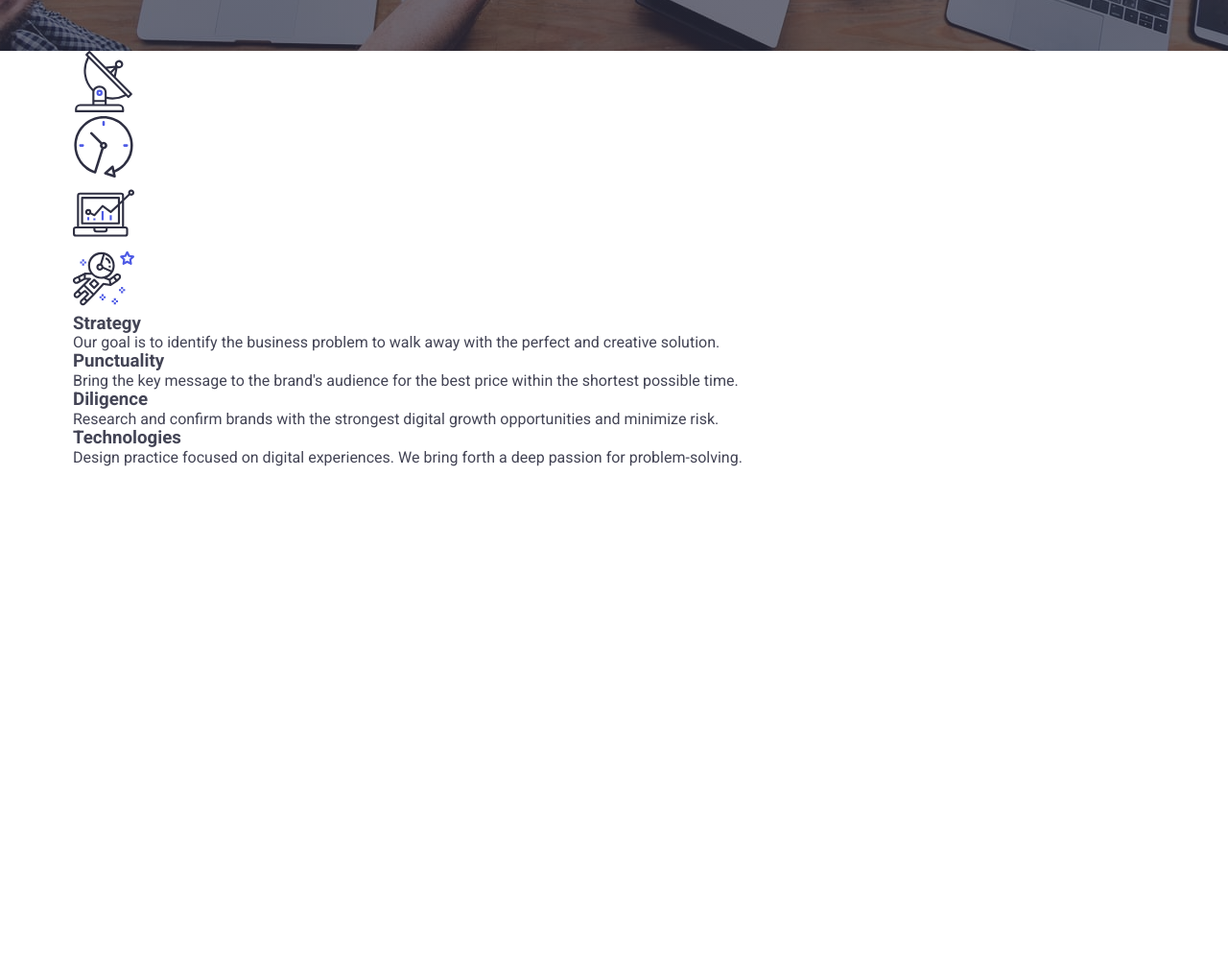
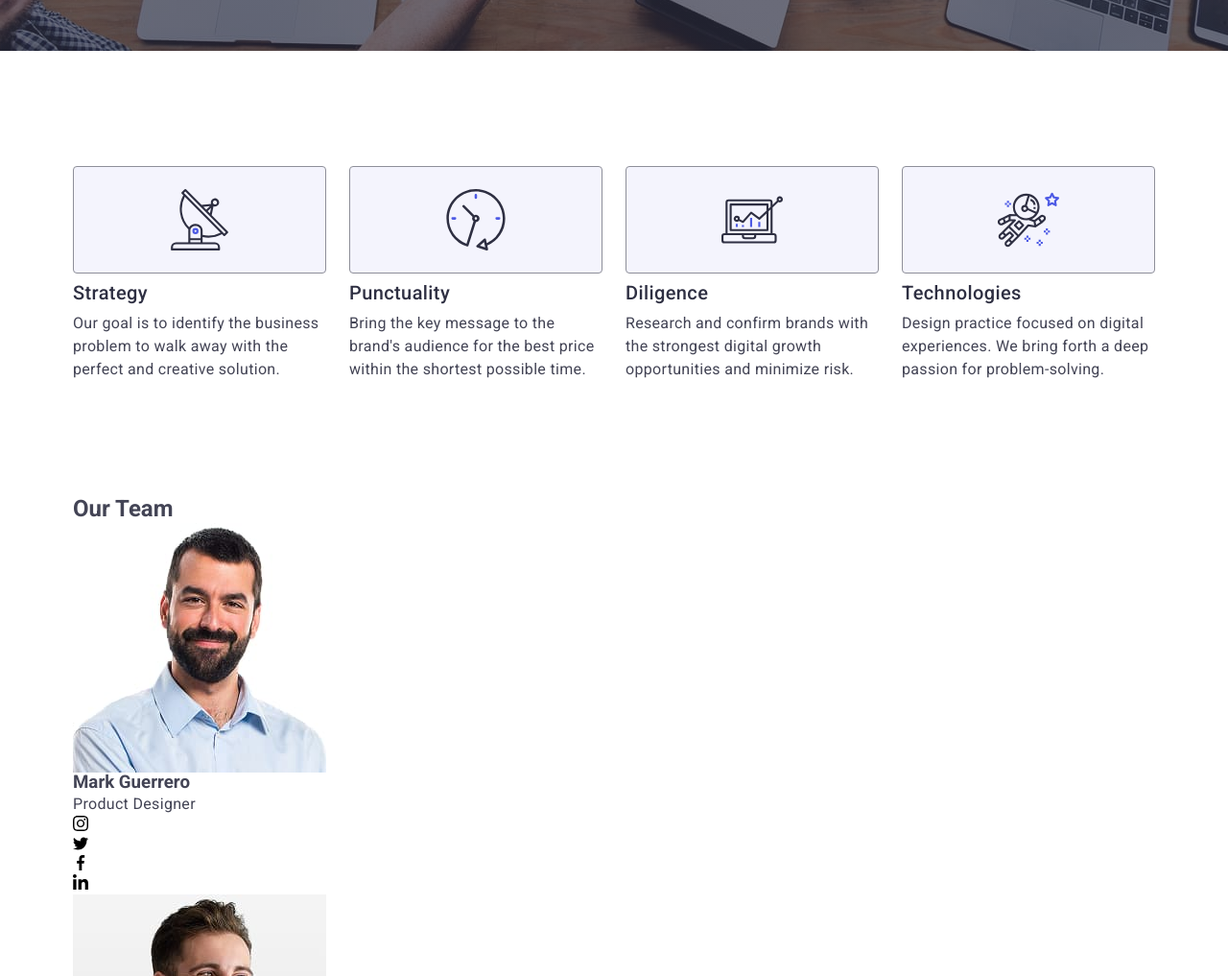
Before and after one commit to Gurin5193/goit-markup-hw-06, a plain HTML site: page index.html in a window 1280 px wide. Shown: the part 620-1637 px from the top of the page at 96% size. Before the commit the page ends 1106 px from the top, so only its background shows below. Drawn offline with nearby package versions, Linux system fonts and the light colour scheme.

Commit message:
add section text add changes images

```diff
--- a/css/styles-old.css
+++ b/css/styles-old.css
@@ -1,6 +1,6 @@
 /*Загалні стилі*/
 
-.title-headline {
+.text-title-headline {
   margin-bottom: 72px;
   font-size: 36px;
   line-height: 1.11;
@@ -28,41 +28,6 @@
 
 .svg {
   fill: #f4f4fd;
-}
-
-/*Section 2 Text*/
-
-.section-text {
-  padding: 120px 0;
-}
-
-.list-text {
-  display: flex;
-  gap: 24px;
-}
-
-.item-text {
-  flex-basis: calc((100% - 72px) / 4);
-}
-
-.list-icon-text {
-  display: flex;
-  gap: 24px;
-}
-
-.item-icon-text {
-  flex-basis: calc((100% - 72px) / 4);
-}
-
-.text-icon-wrapper {
-  margin-bottom: 8px;
-  border: 1px solid #8e8f99;
-  border-radius: 4px;
-  background-color: #f4f4fd;
-  height: 112px;
-  justify-content: center;
-  display: flex;
-  align-items: center;
 }
 
 /*Section 3 Team*/
--- a/css/styles.css
+++ b/css/styles.css
@@ -181,7 +181,7 @@ button {
     color: #404bbf;
   }
 
-  .contacts {
+  .contacts-header {
     margin-left: auto;
     font-style: normal;
     display: block;
@@ -436,7 +436,7 @@ button {
   background-color: #404bbf;
 }
 
-/*-----Section-1-Effective-solutios-tablet-----*/
+/*-----Effective-solutios tablet-----*/
 
 @media screen and (min-width: 768px) {
   .section-solutions {
@@ -449,10 +449,18 @@ button {
       ),
       url("../images/office-background/office-tab@1x.jpg");
   }
+
+  .title-heading {
+    max-width: 496px;
+    font-weight: 700;
+    font-size: 56px;
+    line-height: 1.07;
+    margin-bottom: 36px;
+  }
 }
 
 @media screen and (min-width: 768px) and (min-resolution: 192dpi) {
-  .hero-section {
+  .section-solutions {
     background-image: linear-gradient(
         rgba(46, 47, 66, 0.7),
         rgba(46, 47, 66, 0.7)
@@ -460,16 +468,7 @@ button {
       url("../images/office-background/office-tab@2x.jpg");
   }
 }
-
-.title-heading {
-  max-width: 496px;
-  font-weight: 700;
-  font-size: 56px;
-  line-height: 1.07;
-  margin-bottom: 36px;
-}
-
-/*-----Section-1-Effective-solutios-desktop-----*/
+/*-----Effective-solutios desktop-----*/
 
 @media screen and (min-width: 1158px) {
   .section-solutions {
@@ -481,6 +480,10 @@ button {
         rgba(46, 47, 66, 0.7)
       ),
       url("../images/office-background/office-desk@1x.jpg");
+  }
+
+  .title-heading {
+    margin-bottom: 48px;
   }
 }
 
@@ -494,8 +497,99 @@ button {
   }
 }
 
-.title-heading {
-  margin-bottom: 48px;
+/*----------Section-Text----------*/
+
+.list-icon-text {
+  display: none;
 }
 
-/*----------Section-Text----------*/
+.section-text {
+  padding: 96px 0;
+}
+
+.list-text {
+  display: flex;
+  flex-direction: column;
+  row-gap: 72px;
+}
+
+.text-title-subject {
+  font-weight: 700;
+  font-size: 36px;
+  line-height: 1.11;
+  letter-spacing: 0.02em;
+  text-align: center;
+  color: #2e2f42;
+  margin-bottom: 8px;
+}
+
+.text {
+  font-weight: 500;
+  font-size: 16px;
+  line-height: 1.5;
+  letter-spacing: 0.02em;
+  color: #434455;
+}
+
+/*-----Text tablet-----*/
+
+@media screen and (min-width: 768px) {
+  .list-text {
+    flex-direction: row;
+    flex-wrap: wrap;
+    column-gap: 24px;
+  }
+
+  .item-text {
+    flex-basis: calc((100% - 24px) / 2);
+  }
+
+  .text-title-subject {
+    text-align: left;
+  }
+}
+
+/*-----Text desktop-----*/
+
+@media screen and (min-width: 1158px) {
+  .list-icon-text {
+    display: flex;
+    gap: 24px;
+  }
+
+  .item-icon-text,
+  .item-text {
+    flex-basis: calc((100% - 72px) / 4);
+  }
+
+  .section-text {
+    padding: 120px 0;
+  }
+  .list-text {
+    display: flex;
+    gap: 24px;
+  }
+
+  .text-icon-wrapper {
+    display: flex;
+    justify-content: center;
+    align-items: center;
+    margin-bottom: 8px;
+    border: 1px solid #8e8f99;
+    border-radius: 4px;
+    height: 112px;
+    background-color: #f4f4fd;
+  }
+
+  .text-title-subject {
+    font-weight: 500;
+    font-size: 20px;
+    line-height: 1.2;
+  }
+
+  .text {
+    font-weight: 400;
+  }
+}
+
+/*----------Section Team----------*/
--- a/index.html
+++ b/index.html
@@ -153,6 +153,7 @@
           <h2 class="visually-hidden">
             Objectives of the task and their solutions>
           </h2>
+<!-----icon----->
           <ul class="list-icon-text">
             <li class="item-icon-text">
               <div class="text-icon-wrapper">
@@ -183,32 +184,32 @@
               </div>
             </li>
           </ul>
-
+<!-----info----->
           <ul class="list-text">
             <li class="item-text">
-              <h3 class="title-text title-subject">Strategy</h3>
-              <p class="text-description text">
+              <h3 class="text-title-subject">Strategy</h3>
+              <p class="text">
                 Our goal is to identify the business problem to walk away with
                 the perfect and creative solution.
               </p>
             </li>
             <li class="item-text">
-              <h3 class="title-text title-subject">Punctuality</h3>
-              <p class="text-description text">
+              <h3 class="text-title-subject">Punctuality</h3>
+              <p class="text">
                 Bring the key message to the brand's audience for the best price
                 within the shortest possible time.
               </p>
             </li>
             <li class="item-text">
-              <h3 class="title-text title-subject">Diligence</h3>
-              <p class="text-description text">
+              <h3 class="text-title-subject">Diligence</h3>
+              <p class="text">
                 Research and confirm brands with the strongest digital growth
                 opportunities and minimize risk.
               </p>
             </li>
             <li class="item-text">
-              <h3 class="title-text title-subject">Technologies</h3>
-              <p class="text-description text">
+              <h3 class="text-title-subject">Technologies</h3>
+              <p class="text">
                 Design practice focused on digital experiences. We bring forth a
                 deep passion for problem-solving.
               </p>
@@ -217,15 +218,16 @@
         </div>
       </section>
 
-      <!--
+      <!----------Section Team---------->
+
       <section class="section-team">
         <div class="container">
           <h2 class="title-headline">Our Team</h2>
           <ul class="list-team">
             <li class="item-team">
               <img
-                srcset="./images/img.jpg 1x, ./images/img@2x.jpg 2x"
-                src="./images/img.jpg"
+                srcset="./images/team/mark-guerrero@2x.jpg 2x"
+                src="./images/team/mark-guerrero@1x.jpg"
                 alt="Mark Guerrero"
                 width="264"
               />
@@ -268,8 +270,8 @@
             </li>
             <li class="item-team">
               <img
-                srcset="./images/img-1.jpg 1x, ./images/img-1@2x.jpg 2x"
-                src="./images/img-1.jpg"
+                srcset="./images/team/tom-ford@2x.jpg 2x"
+                src="./images/team/tom-ford@1x.jpg"
                 alt="Tom Ford"
                 width="264"
               />
@@ -312,8 +314,8 @@
             </li>
             <li class="item-team">
               <img
-                srcset="./images/img-2.jpg 1x, ./images/img-2@2x.jpg 2x"
-                src="./images/img-2.jpg"
+                srcset="./images/team/camila-garcia@2x.jpg 2x"
+                src="./images/team/camila-garcia@1x.jpg"
                 alt="Camila Garcia"
                 width="264"
               />
@@ -355,8 +357,8 @@
             </li>
             <li class="item-team">
               <img
-                srcset="./images/img-3.jpg 1x, ./images/img-3@2x.jpg 2x"
-                src="./images/img-3.jpg"
+                srcset="./images/team/daniel-wilson@2x.jpg 2x"
+                src="./images/team/daniel-wilson@1x.jpg"
                 alt="Daniel Wilson"
                 width="264"
               />
@@ -399,7 +401,7 @@
           </ul>
         </div>
       </section>
-
+<!--
       <section class="section-portfolio">
         <div class="container">
           <h2 class="title-headline">Our Portfolio</h2>
```
Also changed, not shown: images/team/camila-garcia@1x.jpg (renamed from images/img-2.jpg), images/team/camila-garcia@2x.jpg (renamed from images/img-2@2x.jpg), images/team/daniel-wilson@1x.jpg (renamed from images/img-3.jpg), images/team/daniel-wilson@2x.jpg (renamed from images/img-3@2x.jpg), images/team/mark-guerrero@1x.jpg (renamed from images/img.jpg), images/team/mark-guerrero@2x.jpg (renamed from images/img@2x.jpg), images/team/tom-ford@1x.jpg (renamed from images/img-1.jpg), images/team/tom-ford@2x.jpg (renamed from images/img-1@2x.jpg).
